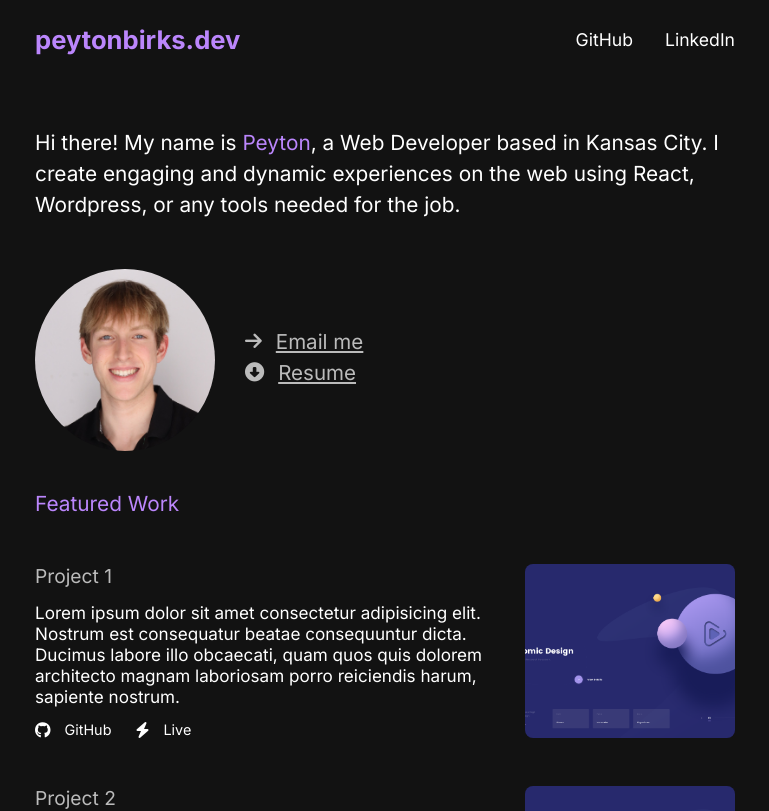
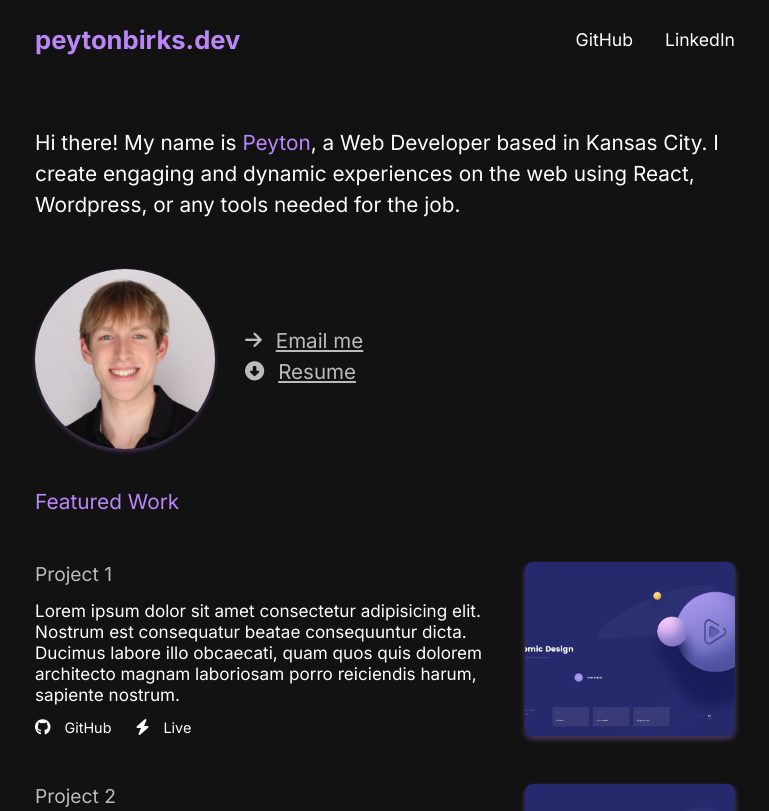
Before and after one commit to pbirks/peytonbirks.dev, a plain HTML site: page index.html in a window 1280 px wide. Shown: the top 811 px of the page, without its empty margins (255-1024 px from the left). Drawn offline with Linux system fonts and the light colour scheme.

Commit message:
Added box-shadow to images
Added subtle purple glow around images

```diff
--- a/styles.css
+++ b/styles.css
@@ -102,9 +102,12 @@ section {
 }
 
 .imgContainer {
-	border-radius: 100%;
-	max-width: 180px;
+	border-radius: 50%;
+	width: 180px;
+	height: 180px;
 	overflow: hidden;
+	box-shadow: 0px 2px 5px 0px rgba(187, 134, 252, 0.16),
+	0px 2px 5px 0px rgba(187, 134, 252, 0.23);
 }
 
 .imgContainer img {
@@ -177,6 +180,11 @@ section {
 	width: 100%;
 	height: 100%;
 	object-fit: cover;
+}
+
+.grow {
+	box-shadow: 0px 3px 6px 0px rgba(187, 134, 252, 0.16),
+	0px 3px 6px 0px rgba(187, 134, 252, 0.23);
 }
 
 .grow img {
```
